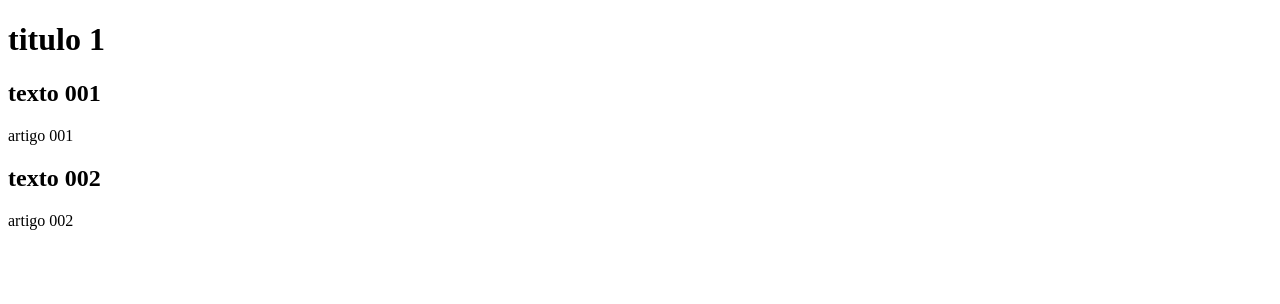
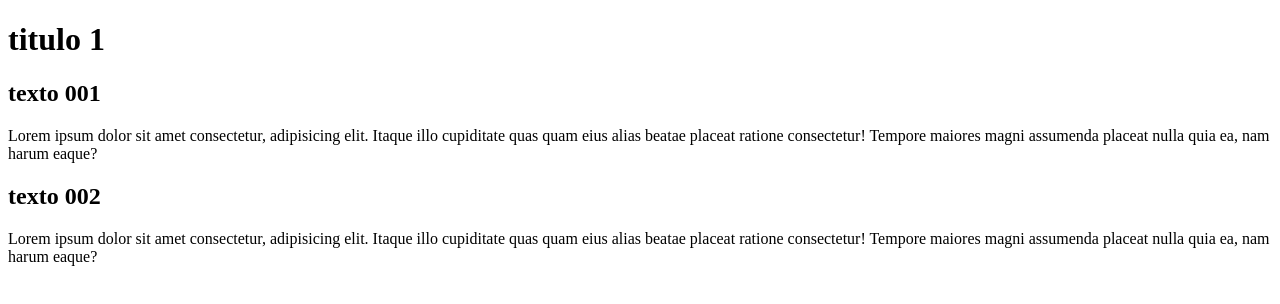
Before and after one commit to Dirraco/test_git_desktop, a plain HTML site: page index.html in a window 1280 px wide. Drawn offline with Linux system fonts and the light colour scheme.

Commit message:
comecei a escrever o conteudo

```diff
--- a/index.html
+++ b/index.html
@@ -12,11 +12,11 @@
         </header>
         <article>
             <h2>texto 001</h2>
-            <p>artigo 001</p>
+            <p>Lorem ipsum dolor sit amet consectetur, adipisicing elit. Itaque illo cupiditate quas quam eius alias beatae placeat ratione consectetur! Tempore maiores magni assumenda placeat nulla quia ea, nam harum eaque?</p>
         </article>
         <article>
             <h2>texto 002</h2>
-            <p>artigo 002</p>
+            <p>Lorem ipsum dolor sit amet consectetur, adipisicing elit. Itaque illo cupiditate quas quam eius alias beatae placeat ratione consectetur! Tempore maiores magni assumenda placeat nulla quia ea, nam harum eaque?</p>
         </article>
     </main>
 </body>
```
